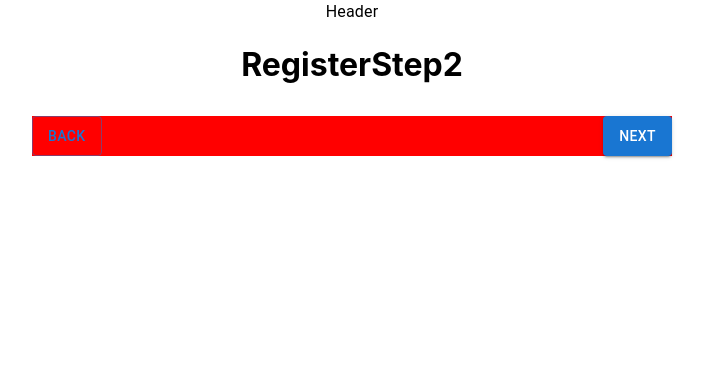
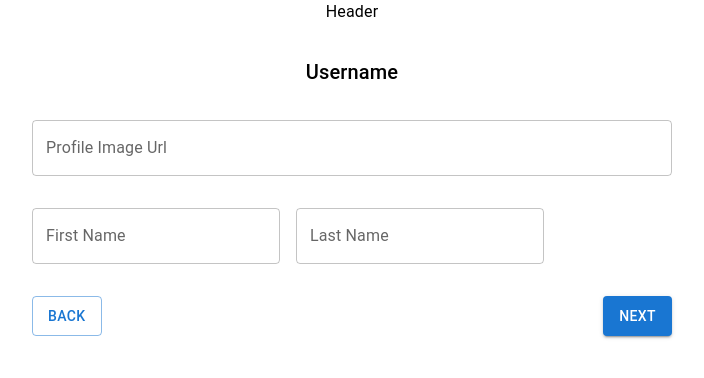
Before and after one commit to AvishayDev/Instagram, a React (Create React App) app in the folder frontend/: page /register/2 in a window 1280 px wide. Shown: the top 378 px of the page, without its empty margins (288-992 px from the left). Built offline with nearby package versions, Linux system fonts and the light colour scheme.

Commit message:
add top margin to Register. Create RegisterStep2 page.

```diff
--- a/frontend/src/pages/Register/Register.tsx
+++ b/frontend/src/pages/Register/Register.tsx
@@ -5,11 +5,10 @@ import { Outlet } from "react-router";
 
 function Register() {
     return (
-        <Box sx={{width:'50vw'}}>
+        <Box sx={{width:'50vw', marginTop:4}}>
             <Outlet/>
 
             <Box sx={{
-                bgcolor:'red',
                 display:'flex',
                 justifyContent: 'space-between',
                 marginTop: 4
--- a/frontend/src/pages/Register/RegisterStep2.tsx
+++ b/frontend/src/pages/Register/RegisterStep2.tsx
@@ -1,5 +1,26 @@
+import { Stack, TextField, Typography } from "@mui/material";
+
+
 function RegisterStep2() {
-    return ( <h1>RegisterStep2</h1> );
+    return (
+        <Stack spacing={4}>
+
+            <Typography variant="h6">Username</Typography>
+
+            <TextField
+                label='Profile Image Url'
+                />
+
+            <Stack spacing={2} direction='row'>
+                <TextField
+                    label='First Name'
+                    />
+                <TextField
+                    label='Last Name'
+                    />
+            </Stack>
+        </Stack>
+        );
 }
 
 export default RegisterStep2;
```
